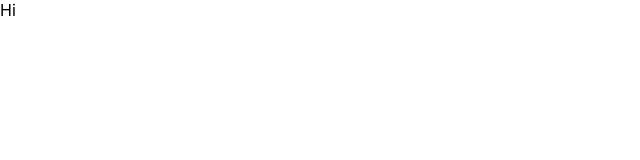
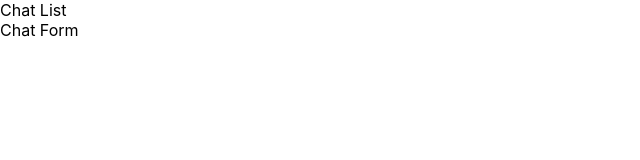
Before and after one commit to ftgzl/chat-app, a React (Create React App) app in the folder client/: page / in a window 1280 px wide. Shown: the top 160 px of the page, without its empty margins (0-640 px from the left). Built offline with nearby package versions, Linux system fonts and the light colour scheme.

Commit message:
Add components

```diff
--- a/client/src/App.js
+++ b/client/src/App.js
@@ -1,11 +1,12 @@
 import './App.css';
 
 import {ChatProvider} from './context/ChatContext'
+import Container from './components/Container'
 
 function App() {
   return (
       <ChatProvider>
-        Hi
+        <Container />
       </ChatProvider>
   );
 }
--- /dev/null
+++ b/client/src/components/ChatForm.js
@@ -0,0 +1,11 @@
+import React from 'react'
+
+function ChatForm() {
+  return (
+    <div>
+      Chat Form
+    </div>
+  )
+}
+
+export default ChatForm
--- /dev/null
+++ b/client/src/components/ChatList.js
@@ -0,0 +1,11 @@
+import React from 'react'
+
+function ChatList() {
+  return (
+    <div>
+      Chat List
+    </div>
+  )
+}
+
+export default ChatList
--- /dev/null
+++ b/client/src/components/Container.js
@@ -0,0 +1,15 @@
+import React from 'react'
+
+import ChatList from './ChatList'
+import ChatForm from './ChatForm'
+
+function Container() {
+  return (
+    <div>
+      <ChatList />
+      <ChatForm />
+    </div>
+  )
+}
+
+export default Container
```
